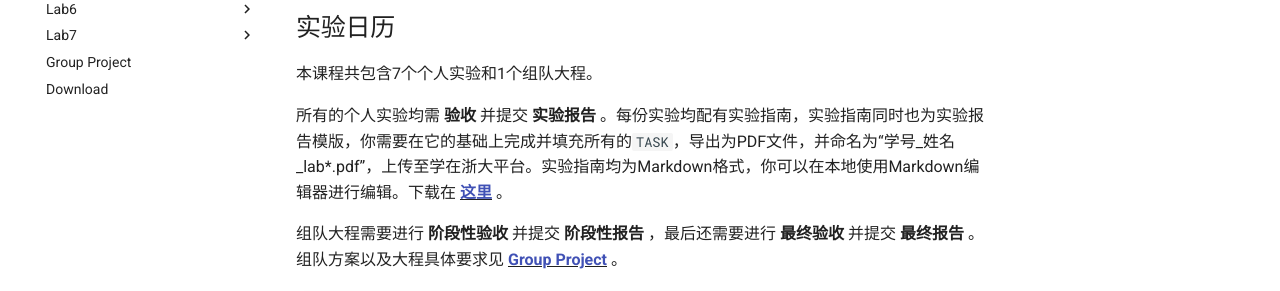
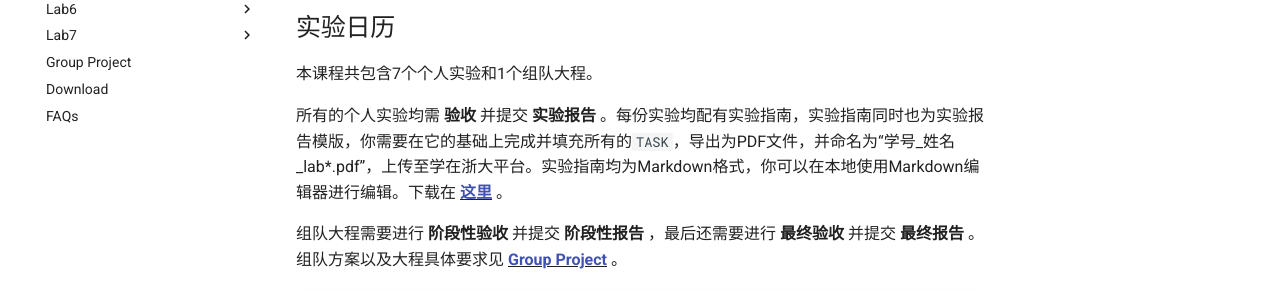
Before and after one commit to zjuerDFL/2023_EBD, an MkDocs documentation site: the page built from docs/docs/index.md, in a window 1280 px wide. Shown: the part 318-609 px from the top of the page. Built offline with MkDocs 1.6.1 and Material for MkDocs 9.7.7, drawn with Linux system fonts in a browser that asks for light colours; comment, search, counter and statistics services are not loaded.

Commit message:
init FAQs

```diff
--- a/docs/mkdocs.yml
+++ b/docs/mkdocs.yml
@@ -29,6 +29,7 @@ nav:
     - 实验指南: "lab7/lab7_guide.md"
   - Group Project: "project.md"
   - Download: "download.md"
+  - FAQs: "FAQs.md"
 
 theme:
   name: material
```
Also changed, not shown: docs/docs/FAQs.md (added, +1 -0 lines).
